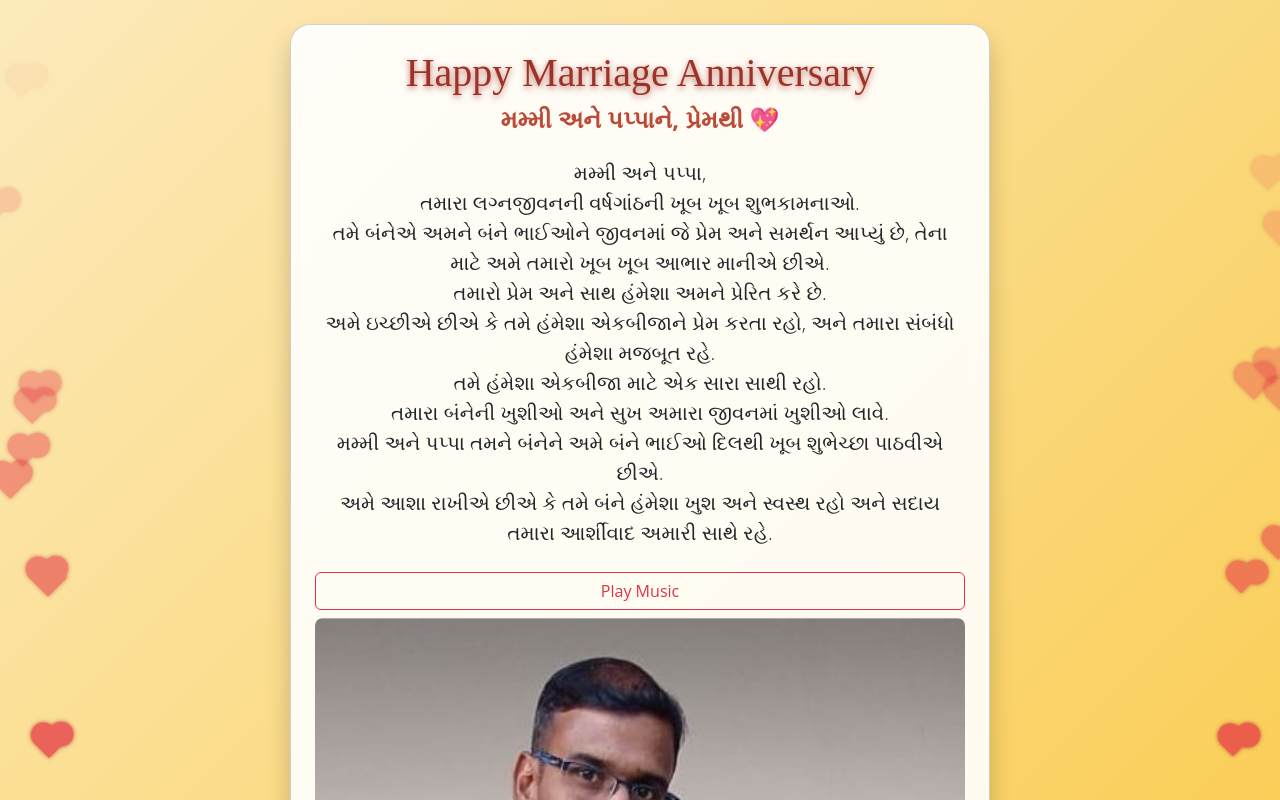
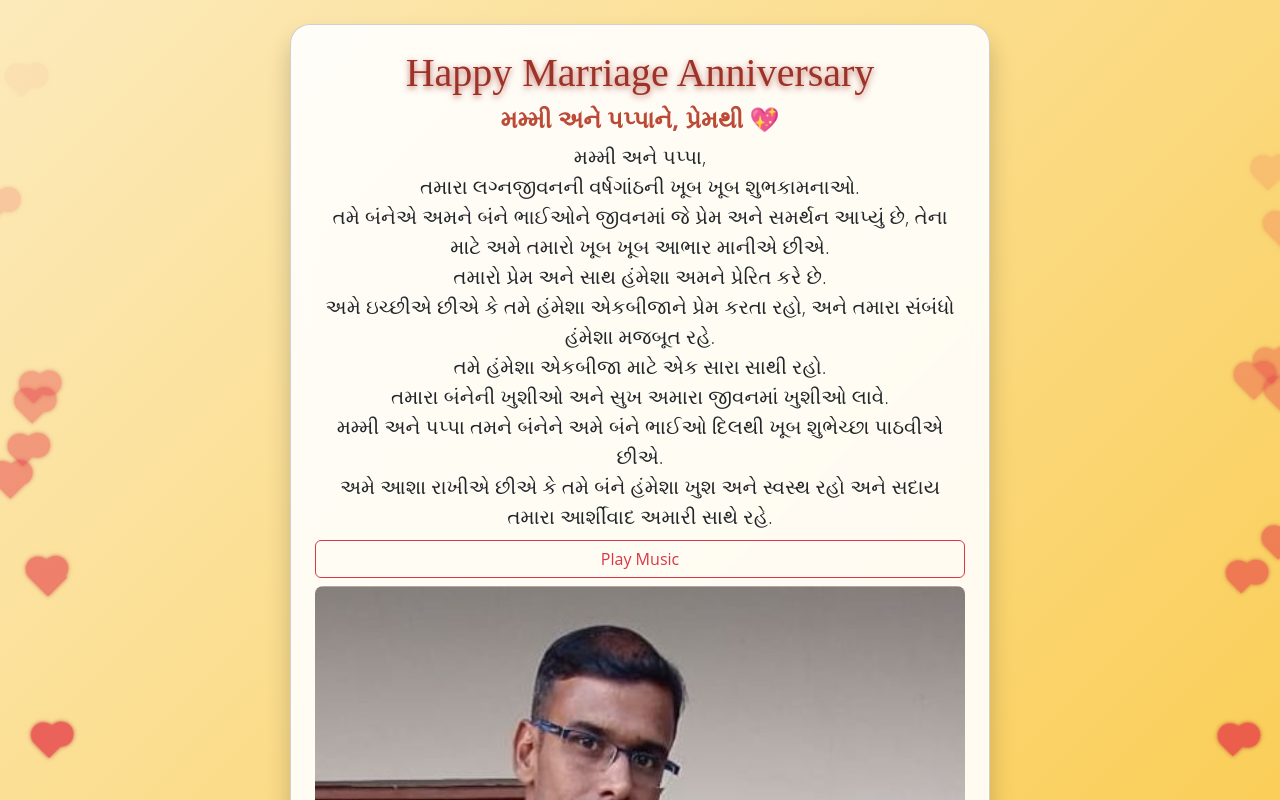
Before and after one commit to Jainish-2901/anniversary-wishing-app, a React (Create React App) app: page / in a window 1280 px wide. Shown: the top 800 px of the page. Built offline with nearby package versions, Linux system fonts and the light colour scheme.

Commit message:
Update App.js

```diff
--- a/src/App.js
+++ b/src/App.js
@@ -30,8 +30,8 @@ function App() {
           <div className="heart-side right"></div>
           <div className="card p-4 text-center">
             <h1 className="mb-2">Happy Marriage Anniversary</h1>
-            <h2 className="mb-4">મમ્મી અને પપ્પાને, પ્રેમથી 💖</h2>
-            <p class="lead mb-4">
+            <h2 className="mb-2">મમ્મી અને પપ્પાને, પ્રેમથી 💖</h2>
+            <p class="lead mb-2">
               મમ્મી અને પપ્પા,
               <br />
               તમારા લગ્નજીવનની વર્ષગાંઠની ખૂબ ખૂબ શુભકામનાઓ.
```
